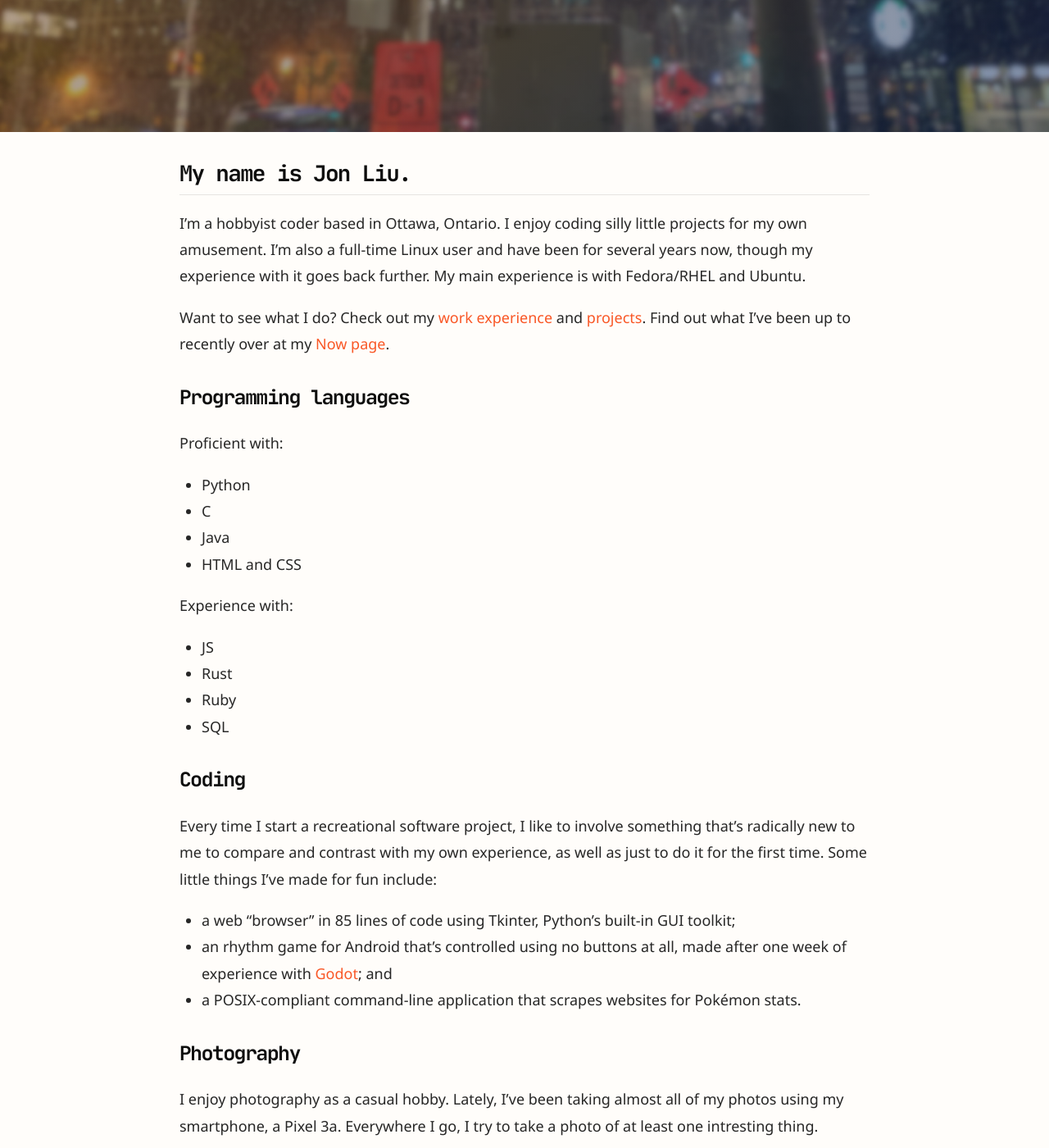
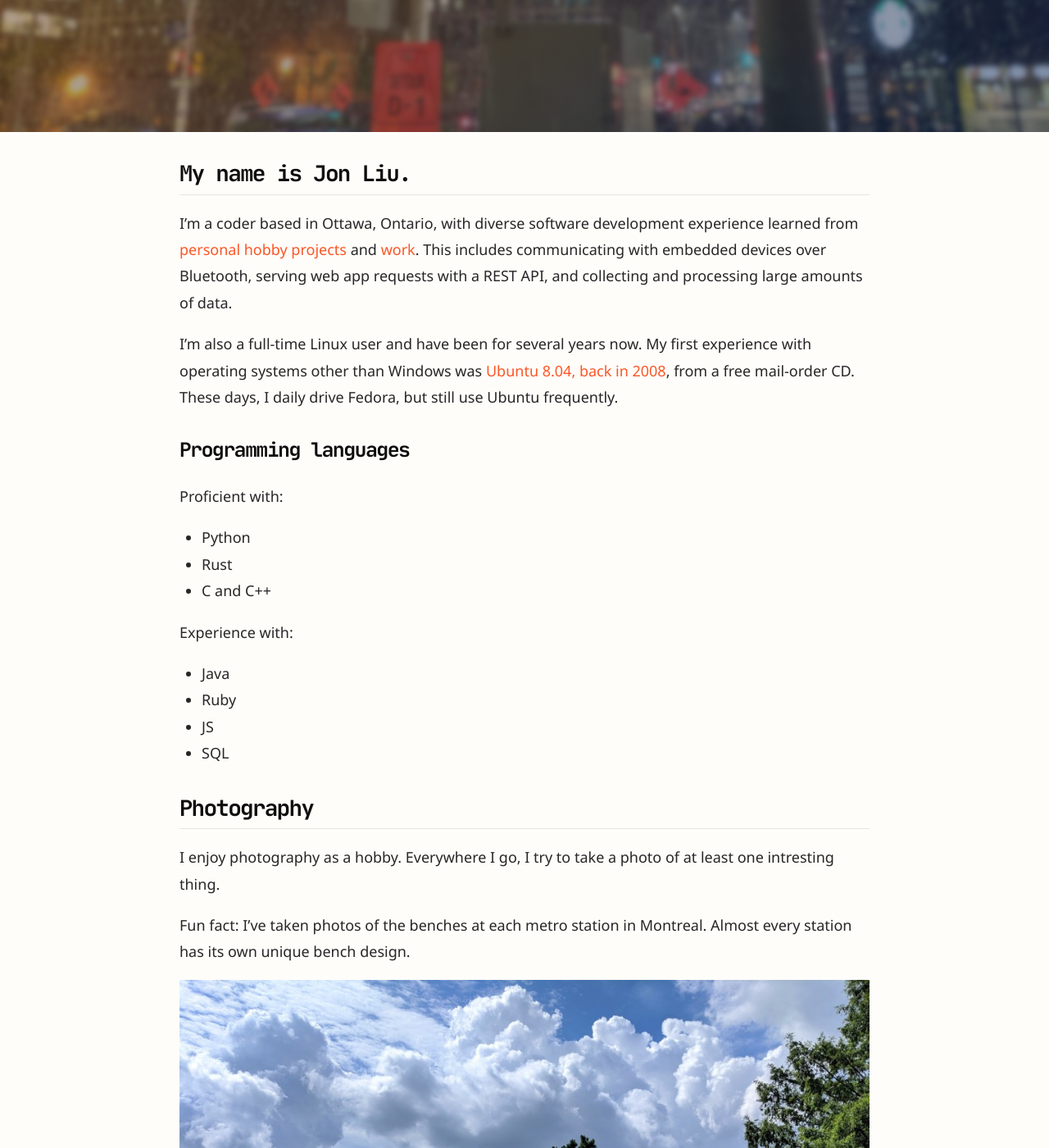
Before and after one commit to JonLiuFYI/JonLiuFYI.github.io, a Jekyll site: the page built from about.md, in a window 1280 px wide and 1400 px high, scrolled down 487 px. Shown: the whole window at 82% size. Built offline with Jekyll 4.4.1, drawn with Linux system fonts in a browser that asks for light colours; nearby versions of some CDN libraries; some of the changed text lies outside the part shown.

Commit message:
Update bio

```diff
--- a/about.md
+++ b/about.md
@@ -1,7 +1,7 @@
 ---
 layout: article
 title: About Jon Liu
-excerpt: Software developer-in-training • Ottawa, Ontario
+excerpt: Software development • Ottawa, ON
 
 mode: immersive
 header:
@@ -16,32 +16,26 @@ article_header:
 ---
 
 ## My name is Jon Liu.
- I'm a hobbyist coder based in Ottawa, Ontario. I enjoy coding silly little projects for my own amusement. I'm also a full-time Linux user and have been for several years now, though my experience with it goes back further. My main experience is with Fedora/RHEL and Ubuntu.
+I'm a coder based in Ottawa, Ontario, with diverse software development experience learned from [personal hobby projects](/projects.md) and [work](/experience.md). This includes communicating with embedded devices over Bluetooth, serving web app requests with a REST API, and collecting and processing large amounts of data.
 
-Want to see what I do? Check out my [work experience](/experience.md) and [projects](/projects.md). Find out what I've been up to recently over at my [Now page](/now.md).
+I'm also a full-time Linux user and have been for several years now. My first experience with operating systems other than Windows was [Ubuntu 8.04, back in 2008]({% post_url 2022-05-03-ubuntu-cd %}), from a free mail-order CD. These days, I daily drive Fedora, but still use Ubuntu frequently.
+
+<!-- [Now page](/now.md). -->
 
 ### Programming languages
 Proficient with:
 * Python
-* C
-* Java
-* HTML and CSS
+* Rust
+* C and C++
 
 Experience with:
+* Java
+* Ruby
 * JS
-* Rust
-* Ruby
 * SQL
 
-### Coding
-Every time I start a recreational software project, I like to involve something that's radically new to me to compare and contrast with my own experience, as well as just to do it for the first time. Some little things I've made for fun include:
-
-* a web "browser" in 85 lines of code using Tkinter, Python's built-in GUI toolkit;
-* an rhythm game for Android that's controlled using no buttons at all, made after one week of experience with [Godot](https://godotengine.org/); and
-* a POSIX-compliant command-line application that scrapes websites for Pokémon stats.
-
-### Photography
-I enjoy photography as a casual hobby. Lately, I've been taking almost all of my photos using my smartphone, a Pixel 3a. Everywhere I go, I try to take a photo of at least one intresting thing.
+## Photography
+I enjoy photography as a hobby. Everywhere I go, I try to take a photo of at least one intresting thing.
 
 Fun fact: I've taken photos of the benches at each metro station in Montreal. Almost every station has its own unique bench design.
 
```
Also changed, not shown: index.md (+1 -1 lines).
